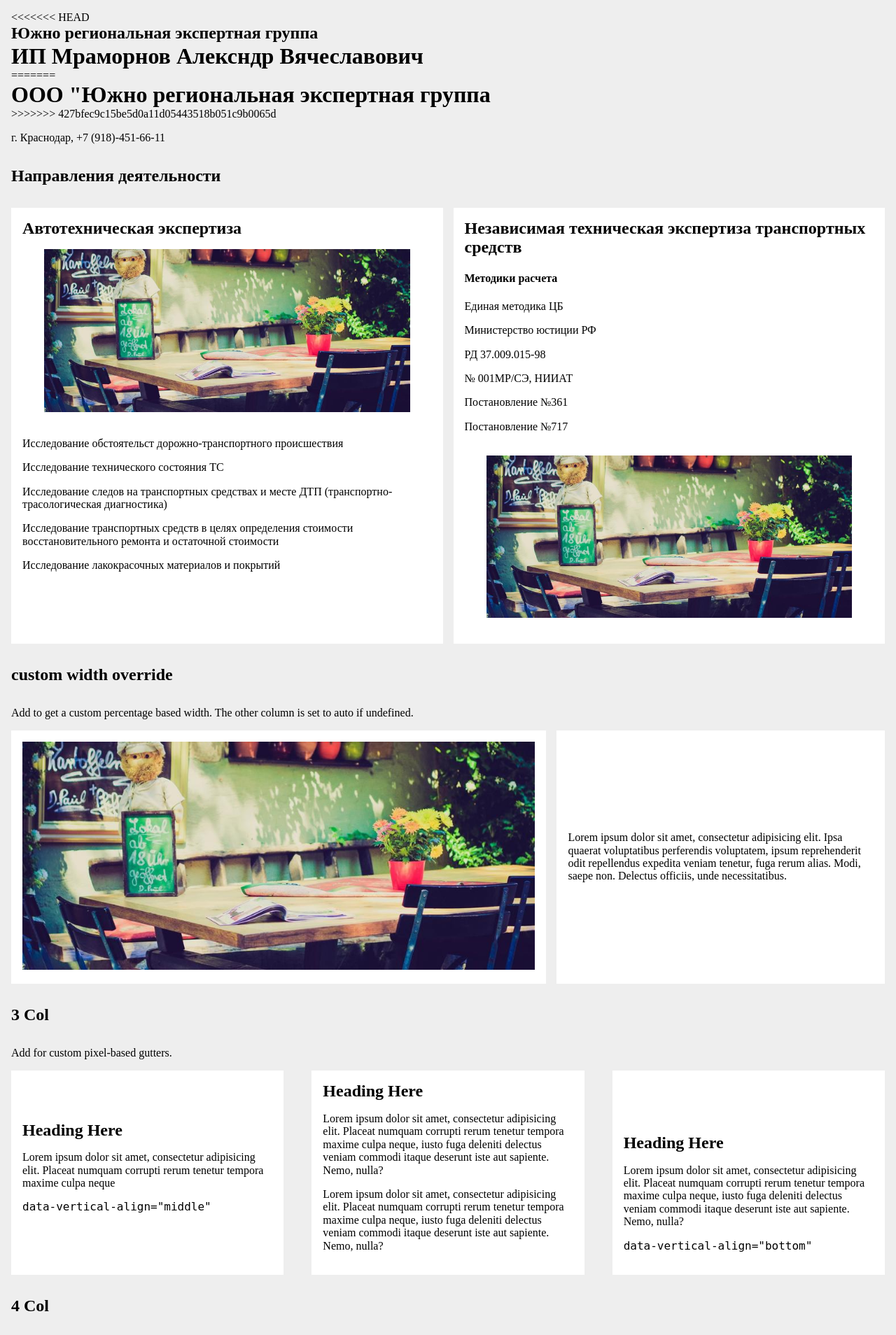
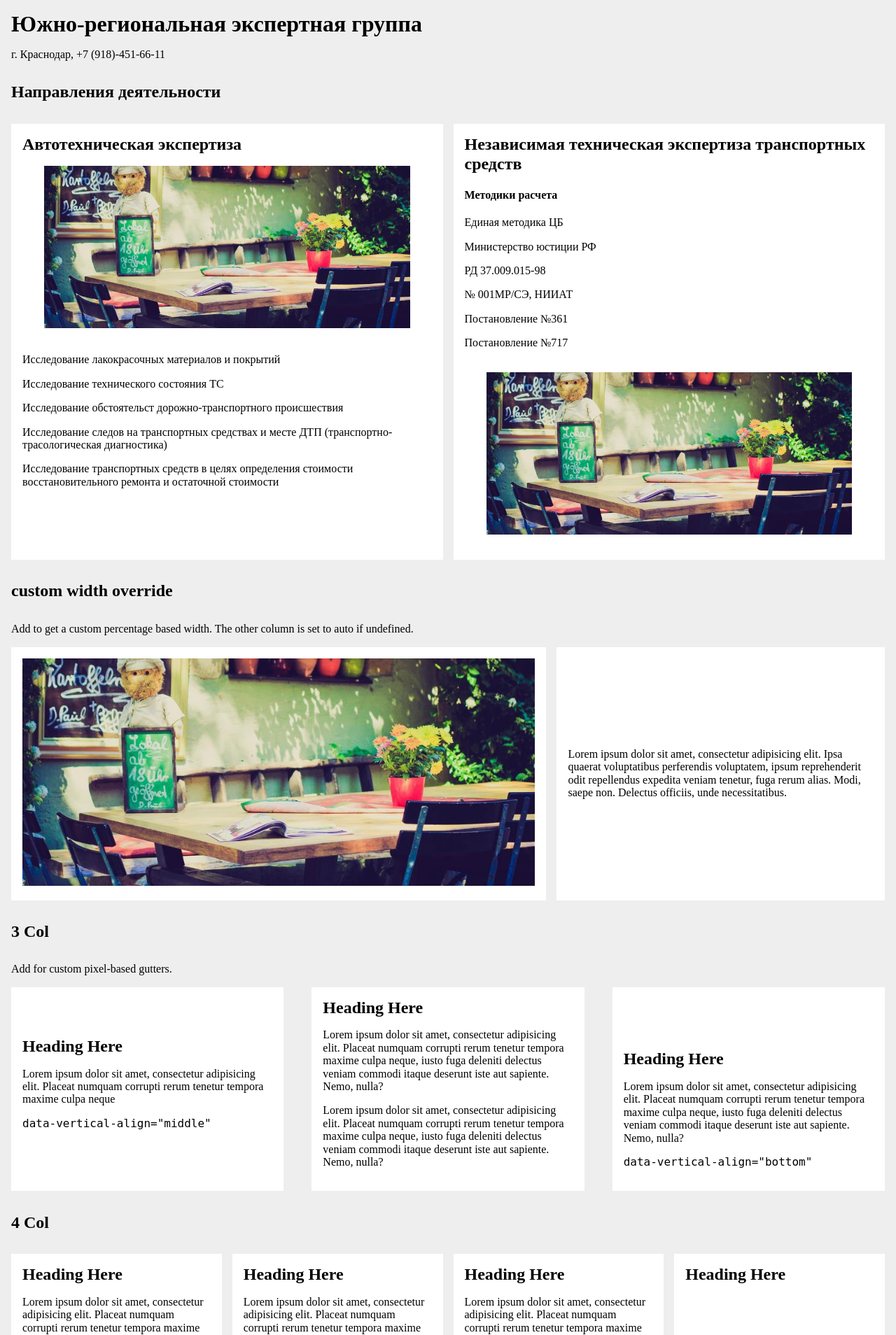
Before and after one commit to soberspot/yourexp, a Django app: template templates/index.html in a window 1280 px wide. Shown: the top 1908 px of the page at 70% size. Run offline with Django 3.2, Linux system fonts and the light colour scheme; the template is opened without the code that fills it, so the values that code supplies are empty; some libraries are stand-ins or nearby versions.

Commit message:
ДЕВ ИПЭ Э

```diff
--- a/templates/index.html
+++ b/templates/index.html
@@ -12,7 +12,7 @@
 <html lang="en" >
 <head>
   <meta charset="UTF-8">
-  <title>>Южно региональная экспертная группа</title>
+  <title>>ЮРЭКСГРУПП</title>
   <meta name="viewport" content="width=device-width, initial-scale=1"><link rel="stylesheet" href="https://cdnjs.cloudflare.com/ajax/libs/normalize/5.0.0/normalize.min.css">
 
 {% comment %} django code {% endcomment %}
@@ -23,17 +23,12 @@
 </head>
 
 
+<body>
 
 
-<body>
-<!-- partial:index.partial.html -->
-<<<<<<< HEAD
-<h2>Южно региональная экспертная группа</h2>
-<h1>ИП Мраморнов Алексндр Вячеславович</h1>
-=======
-<h1>ООО  "Южно региональная экспертная группа</h1>
->>>>>>> 427bfec9c15be5d0a11d05443518b051c9b0065d
-<!-- <h3>Российская инжиниринговая компания</h3> -->
+<h1>Южно-региональная экспертная группа</h1>
+
+
 <p>г. Краснодар, +7 (918)-451-66-11</p>
 
 
@@ -47,16 +42,16 @@
 				<div class="tg-col-6">
 					<h2>Автотехническая экспертиза</h2>
 
-
 					<div class="tg-col image" data-width="12">
 				{% comment %} <img src="https://unsplash.it/900/400?image=163" alt="Table"> {% endcomment %}
 				<img src="{% static 'images/1.jpg' %}" alt="Stones along the river" ></div>
 
+					<p>Исследование лакокрасочных материалов и покрытий</p>
+					<p>Исследование технического состояния ТС</p>
 					<p>Исследование обстоятельст дорожно-транспортного происшествия </p>
-					<p>Исследование технического состояния ТС</p>
 					<p>Исследование следов на транспортных средствах и месте ДТП (транспортно-трасологическая диагностика) </p>
 					<p>Исследование транспортных средств в целях определения стоимости восстановительного ремонта и остаточной стоимости  </p>
-					<p>Исследование лакокрасочных материалов и покрытий</p>
+
 				</div>
 
 				<div class="tg-col-6">
```
